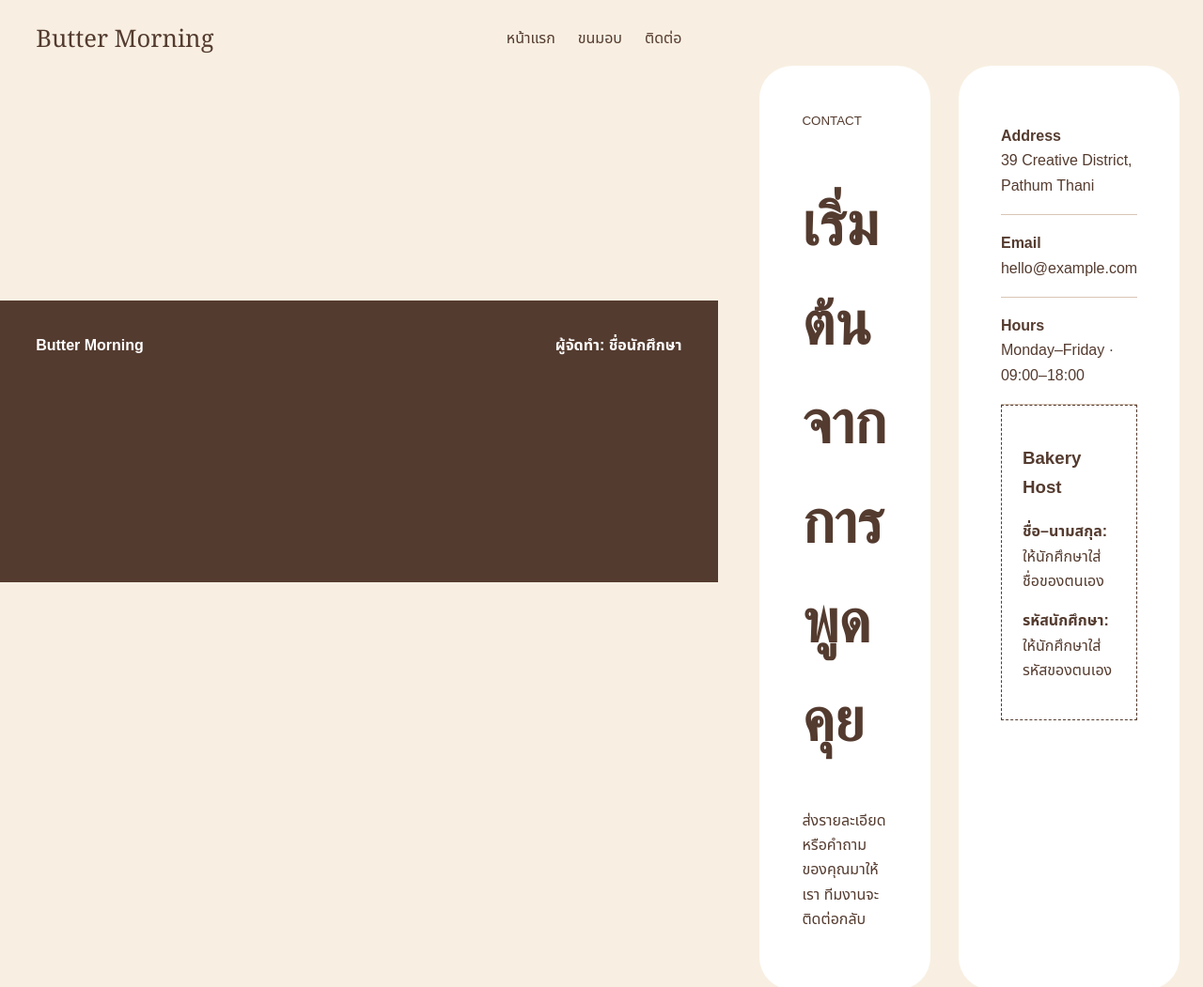
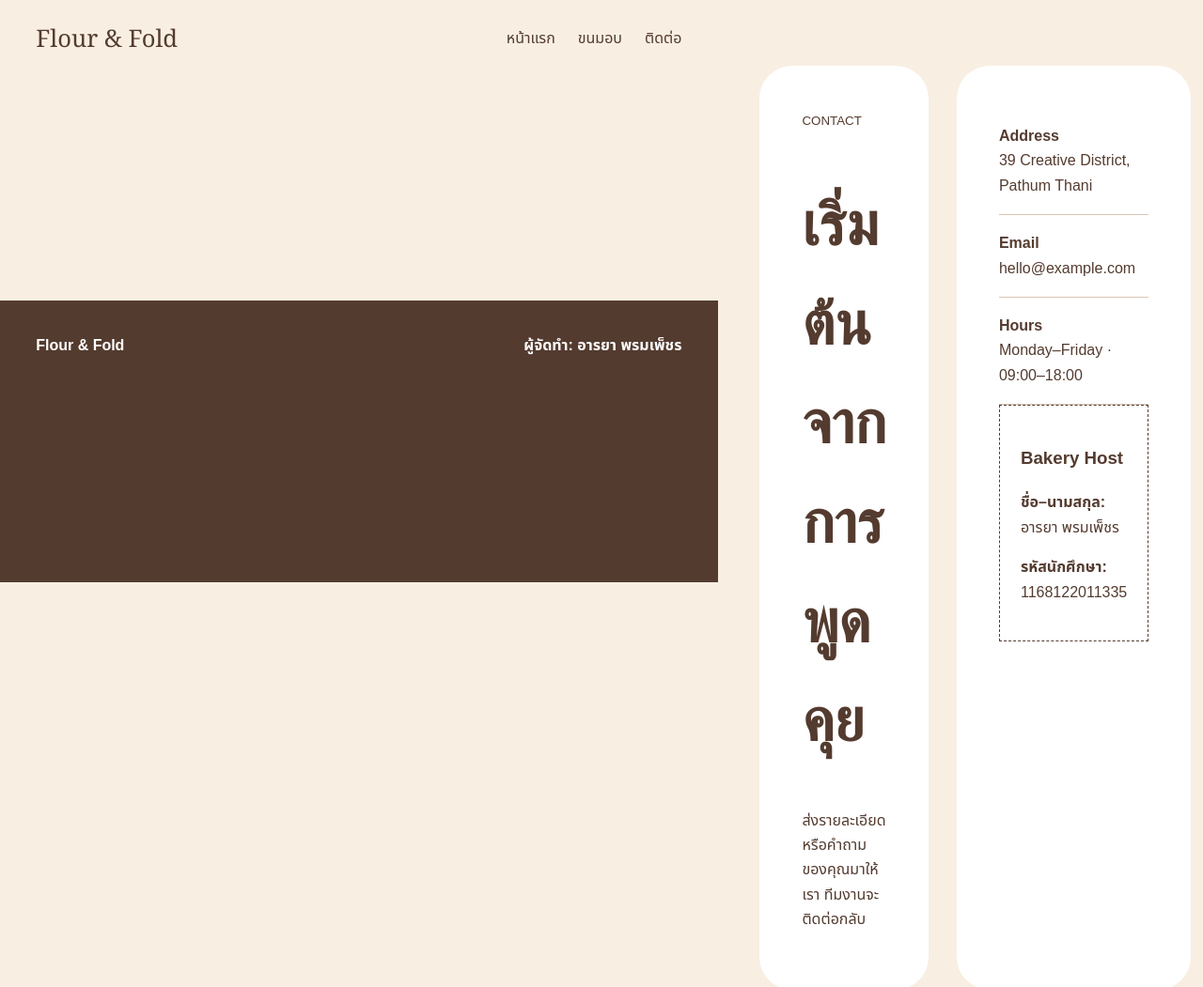
Before and after one commit to peagunxq1701-cloud/web-exam-1168122011335, a plain HTML site: page contact.html in a window 1280 px wide. Shown: the top 1051 px of the page at 94% size. Drawn offline with Linux system fonts and the light colour scheme.

Commit message:
Update contact.html

```diff
--- a/contact.html
+++ b/contact.html
@@ -1 +1 @@
-<!doctype html><html lang="th"><head><meta charset="utf-8"><meta name="viewport" content="width=device-width,initial-scale=1"><title>ติดต่อ | Butter Morning</title><link rel="stylesheet" href="assets/style.css"></head><body class="collage"><header class="header"><nav class="nav container"><a class="brand" href="hello.html">Butter Morning</a><div class="links"><a href="hello.html">หน้าแรก</a><a href="bakery.html">ขนมอบ</a><a href="order.html">ติดต่อ</a></div></nav></header><main class="contact"><div class="container contact-grid"><div><small>CONTACT</small><h1>เริ่มต้นจากการพูดคุย</h1><p>ส่งรายละเอียดหรือคำถามของคุณมาให้เรา ทีมงานจะติดต่อกลับ</p></div><div><div class="detail"><strong>Address</strong><br>39 Creative District, Pathum Thani</div><div class="detail"><strong>Email</strong><br>hello@example.com</div><div class="detail"><strong>Hours</strong><br>Monday–Friday · 09:00–18:00</div><div class="student"><h3>Bakery Host</h3><p><strong>ชื่อ–นามสกุล:</strong> ให้นักศึกษาใส่ชื่อของตนเอง</p><p><strong>รหัสนักศึกษา:</strong> ให้นักศึกษาใส่รหัสของตนเอง</p></div></div></div></main><footer class="footer"><div class="container footer-row"><strong>Butter Morning</strong><span class="footer-student">ผู้จัดทำ: ชื่อนักศึกษา</span></div></footer></body></html>
+<!doctype html><html lang="th"><head><meta charset="utf-8"><meta name="viewport" content="width=device-width,initial-scale=1"><title>ติดต่อ | Butter Morning</title><link rel="stylesheet" href="assets/style.css"></head><body class="collage"><header class="header"><nav class="nav container"><a class="brand" href="hello.html">Flour &amp; Fold</a><div class="links"><a href="index.html">หน้าแรก</a><a href="bakes.html">ขนมอบ</a><a href="contact.html">ติดต่อ</a></div></nav></header><main class="contact"><div class="container contact-grid"><div><small>CONTACT</small><h1>เริ่มต้นจากการพูดคุย</h1><p>ส่งรายละเอียดหรือคำถามของคุณมาให้เรา ทีมงานจะติดต่อกลับ</p></div><div><div class="detail"><strong>Address</strong><br>39 Creative District, Pathum Thani</div><div class="detail"><strong>Email</strong><br>hello@example.com</div><div class="detail"><strong>Hours</strong><br>Monday–Friday · 09:00–18:00</div><div class="student"><h3>Bakery Host</h3><p><strong>ชื่อ–นามสกุล:</strong> อารยา พรมเพ็ชร</p><p><strong>รหัสนักศึกษา:</strong> 1168122011335</p></div></div></div></main><footer class="footer"><div class="container footer-row"><strong>Flour &amp; Fold</strong><span class="footer-student">ผู้จัดทำ: อารยา พรมเพ็ชร</span></div></footer></body></html>
```
